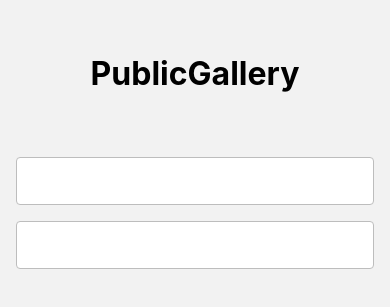
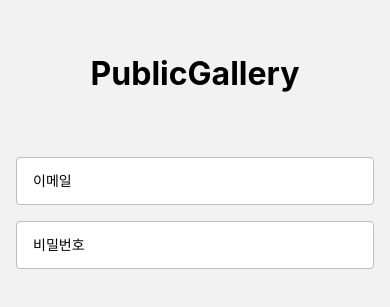
Before and after one commit to ddojai/react-native-learning, a React Native app in the folder PublicGalleryMaximin/: screen /SignIn in a window 390 px wide. Shown: the part 229-536 px from the top of the page. Built offline with nearby package versions, Linux system fonts and the light colour scheme.

Commit message:
8.2.1.1 rest 연산자와 spread 연산자로 모든 Props 그대로 넘겨주기

```diff
--- a/PublicGalleryMaximin/components/BorderedInput.js
+++ b/PublicGalleryMaximin/components/BorderedInput.js
@@ -1,8 +1,13 @@
 import React from 'react';
 import {StyleSheet, TextInput} from 'react-native';
 
-function BorderedInput({hasMarginBottom}) {
-  return <TextInput style={[styles.input, hasMarginBottom && styles.margin]} />;
+function BorderedInput({hasMarginBottom, ...rest}) {
+  return (
+    <TextInput
+      style={[styles.input, hasMarginBottom && styles.margin]}
+      {...rest}
+    />
+  );
 }
 
 const styles = StyleSheet.create({
--- a/PublicGalleryMaximin/screens/SignInScreen.js
+++ b/PublicGalleryMaximin/screens/SignInScreen.js
@@ -9,8 +9,8 @@ function SignInScreen() {
     <SafeAreaView style={styles.fullscreen}>
       <Text style={styles.text}>PublicGallery</Text>
       <View style={styles.form}>
-        <BorderedInput hasMarginBottom />
-        <BorderedInput />
+        <BorderedInput hasMarginBottom placeholder="이메일" />
+        <BorderedInput placeholder="비밀번호" />
         <View style={styles.buttons}>
           <CustomButton title="로그인" hasMarginBottom />
           <CustomButton title="회원가입" />
```
